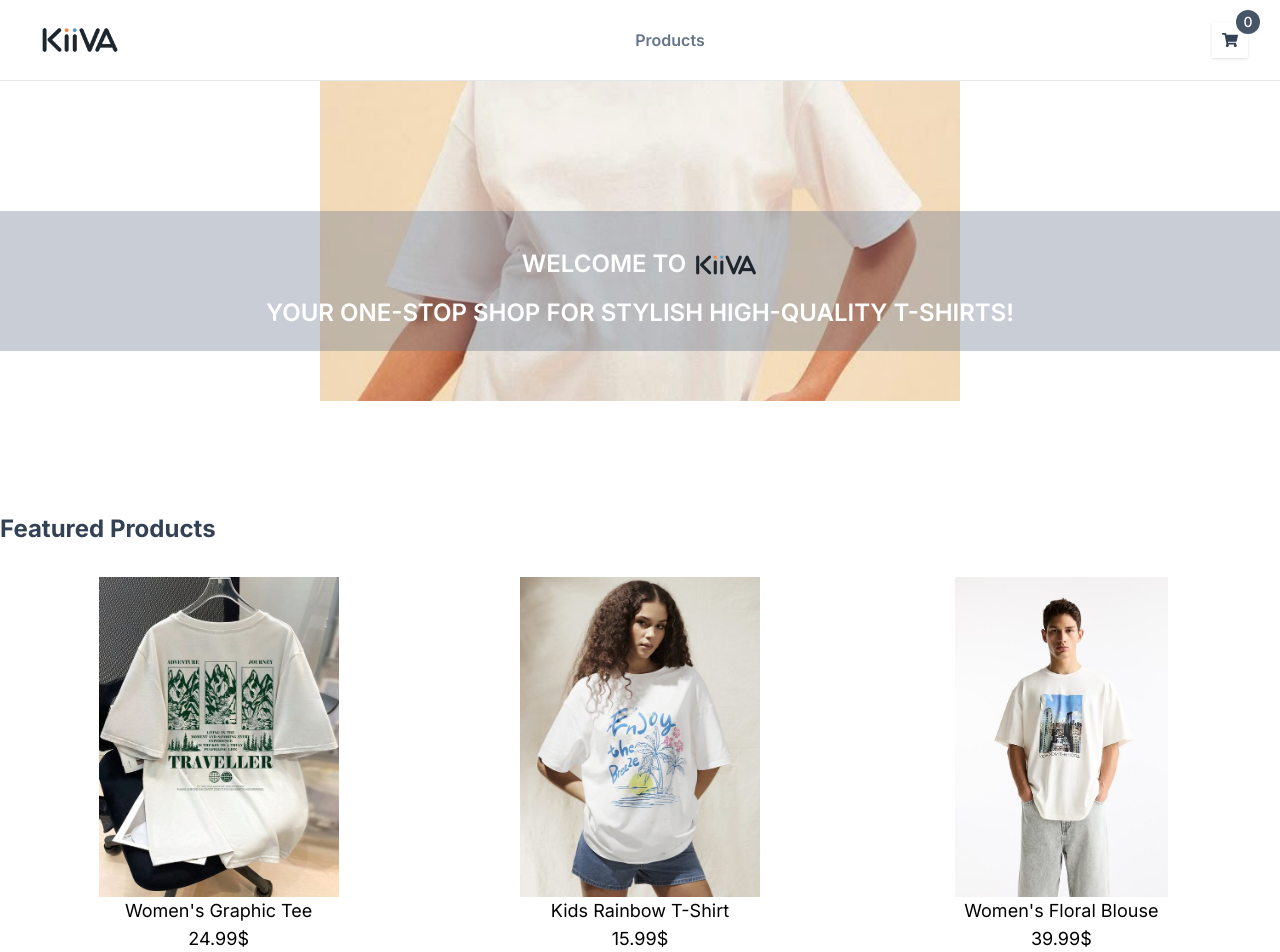
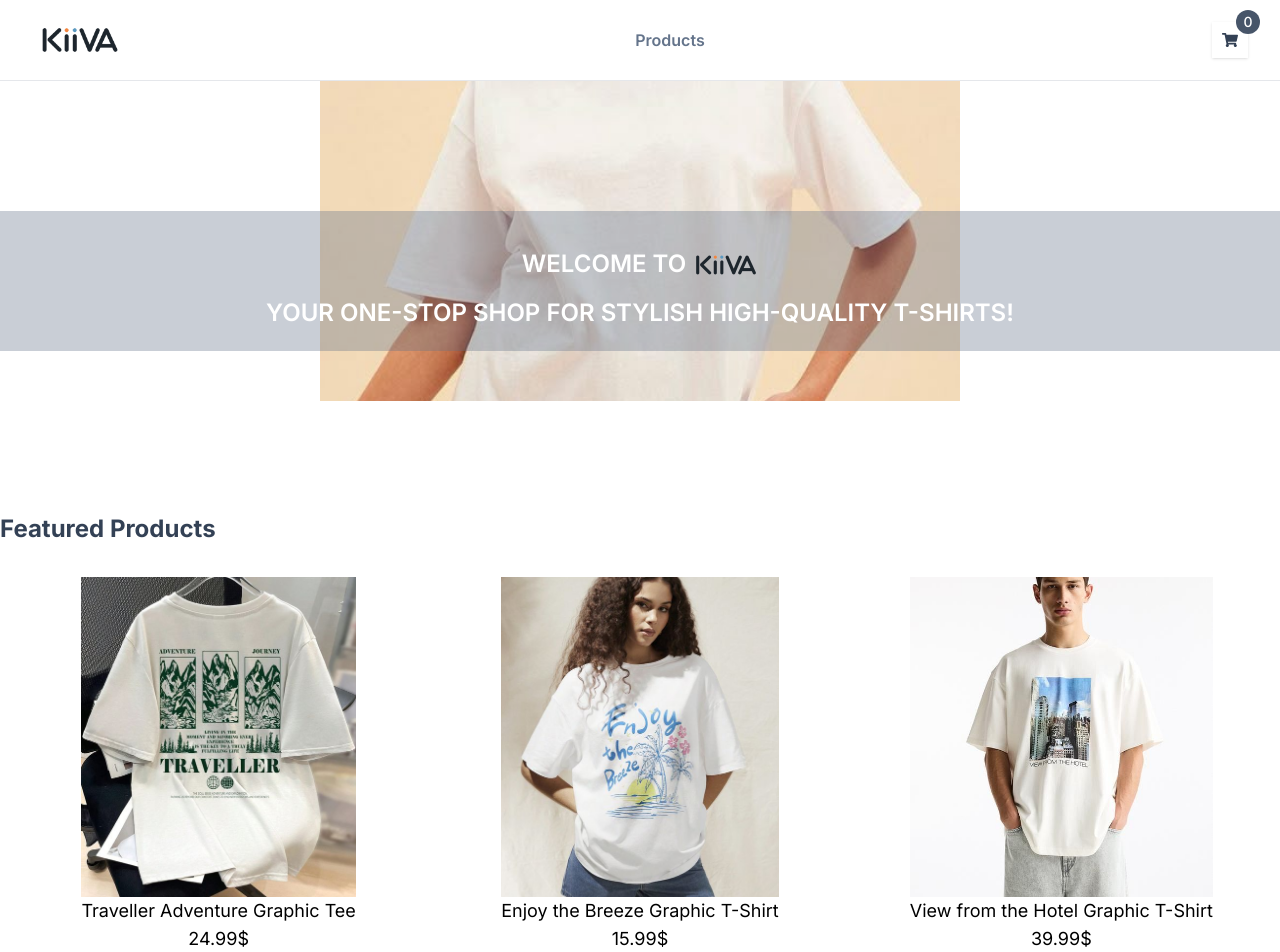
Before and after one commit to Mayada309/vir-store, a Next.js app: page / in a window 1280 px wide. Shown: the top 952 px of the page. Built offline with nearby package versions, Linux system fonts and the light colour scheme.

Commit message:
update data to match images

```diff
--- a/data.ts
+++ b/data.ts
@@ -9,10 +9,10 @@ import image6 from './images/product-6.jpg';
 export const products: Product[] = [
   {
     id: 1,
-    name: "Men's Classic White T-Shirt",
+    name: 'Off the Roots & Culture Graphic T-Shirt',
     price: 19.99,
     description:
-      'A timeless classic white t-shirt made from 100% cotton. Soft, comfortable, and perfect for any casual outfit.',
+      "A modern white t-shirt featuring a bold graphic design with red floral elements framed in blue. The 'Off the Roots & Culture' slogan gives it an urban and artsy touch, perfect for casual, everyday wear.",
     imageUrl: image1,
     category: 'Clothing',
     sizeOptions: ['S', 'M', 'L', 'XL'],
@@ -24,14 +24,14 @@ export const products: Product[] = [
   },
   {
     id: 2,
-    name: "Women's Graphic Tee",
+    name: 'Traveller Adventure Graphic Tee',
     price: 24.99,
     description:
-      'Stylish women’s graphic t-shirt featuring a trendy design. Made with a blend of cotton and polyester for maximum comfort.',
+      "An adventurous graphic t-shirt with forest-green mountain prints and the words 'Adventure' and 'Journey.' The design emphasizes living in the moment, perfect for outdoor lovers and travel enthusiasts.",
     imageUrl: image2,
     category: 'Clothing',
     sizeOptions: ['XS', 'S', 'M', 'L'],
-    color: 'Black',
+    color: 'White',
     stock: 30,
     amount: 0,
     selectedSize: '',
@@ -39,14 +39,14 @@ export const products: Product[] = [
   },
   {
     id: 3,
-    name: 'Unisex Vintage Washed T-Shirt',
+    name: 'Whale Abstract T-Shirt',
     price: 29.99,
     description:
-      'Unisex vintage washed t-shirt with a relaxed fit. Available in multiple colors and perfect for a laid-back look.',
+      'A clean, white unisex t-shirt featuring an abstract whale illustration. This nature-inspired design offers a modern, minimalistic style perfect for animal lovers and fans of artistic prints.',
     imageUrl: image3,
     category: 'Clothing',
     sizeOptions: ['M', 'L', 'XL', 'XXL'],
-    color: 'Gray',
+    color: 'White',
     stock: 40,
     amount: 0,
     selectedSize: '',
@@ -54,14 +54,14 @@ export const products: Product[] = [
   },
   {
     id: 4,
-    name: 'Kids Rainbow T-Shirt',
+    name: 'Enjoy the Breeze Graphic T-Shirt',
     price: 15.99,
     description:
-      'Colorful rainbow t-shirt for kids. Made from soft cotton and perfect for everyday wear.',
+      "A relaxed-fit t-shirt with tropical palm trees, flowers, and a scenic sunset illustration. The cheerful text 'Enjoy the Breeze' makes it a great option for vacations or warm summer days.",
     imageUrl: image4,
     category: 'Clothing',
     sizeOptions: ['S', 'M', 'L'],
-    color: 'Rainbow',
+    color: 'White',
     stock: 20,
     amount: 0,
     selectedSize: '',
@@ -69,14 +69,14 @@ export const products: Product[] = [
   },
   {
     id: 5,
-    name: "Men's Striped Polo",
+    name: 'The Beatles Abbey Road T-Shirt',
     price: 34.99,
     description:
-      'Elegant striped polo shirt for men. Made from breathable fabric for a comfortable fit.',
+      "A white t-shirt featuring the iconic 'Abbey Road' album cover by The Beatles. A must-have for music enthusiasts, blending pop-culture history with a timeless design.",
     imageUrl: image5,
     category: 'Clothing',
     sizeOptions: ['M', 'L', 'XL', 'XXL'],
-    color: 'Blue',
+    color: 'White',
     stock: 25,
     amount: 0,
     selectedSize: '',
@@ -84,14 +84,14 @@ export const products: Product[] = [
   },
   {
     id: 6,
-    name: "Women's Floral Blouse",
+    name: 'View from the Hotel Graphic T-Shirt',
     price: 39.99,
     description:
-      'Beautiful floral blouse for women. Lightweight and perfect for summer outings.',
+      'A cityscape-themed t-shirt featuring a scenic hotel view of modern skyscrapers. This relaxed-fit shirt is perfect for travelers who appreciate urban aesthetics.',
     imageUrl: image6,
     category: 'Clothing',
     sizeOptions: ['XS', 'S', 'M', 'L'],
-    color: 'Floral',
+    color: 'White',
     stock: 15,
     amount: 0,
     selectedSize: '',
```
